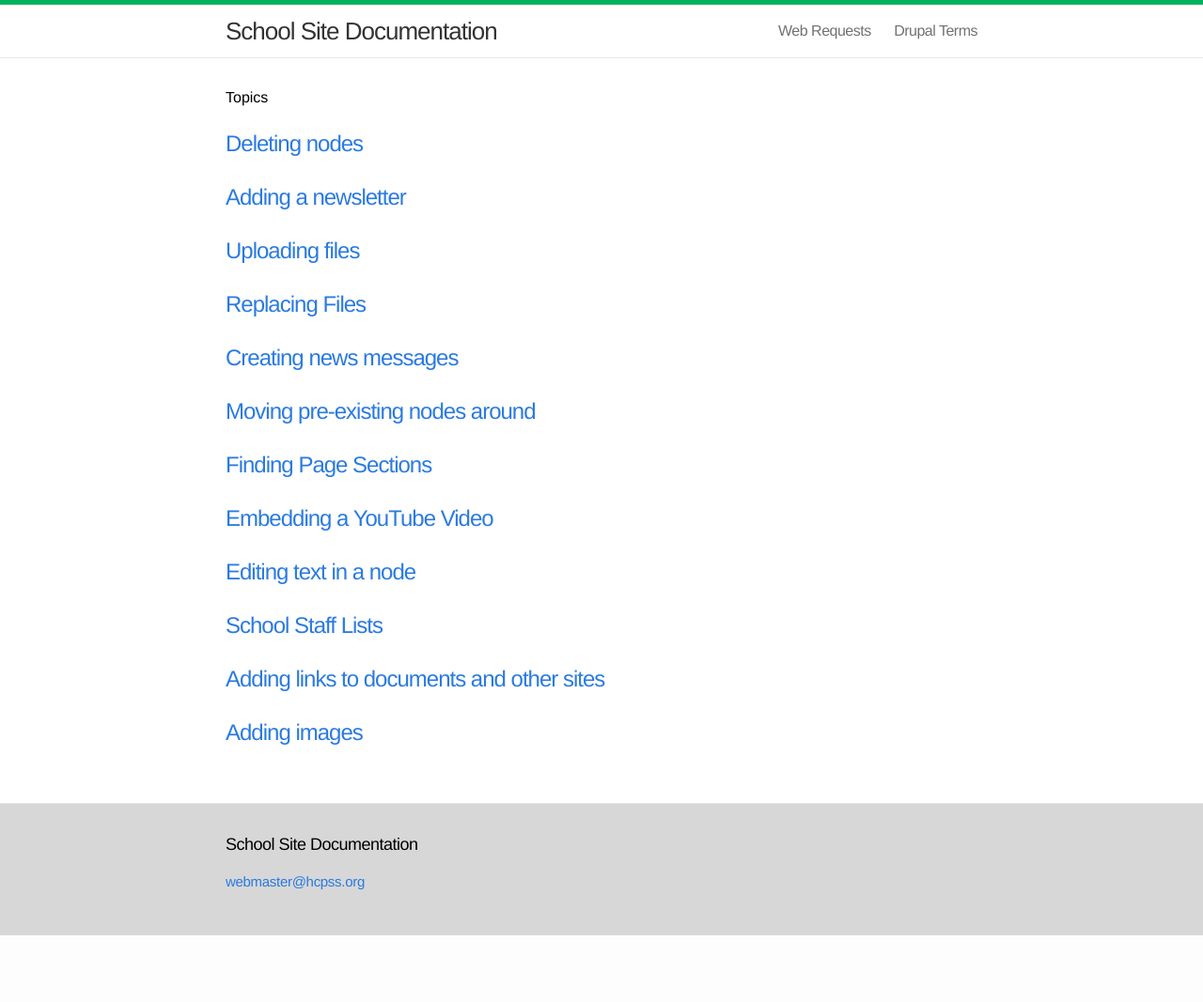
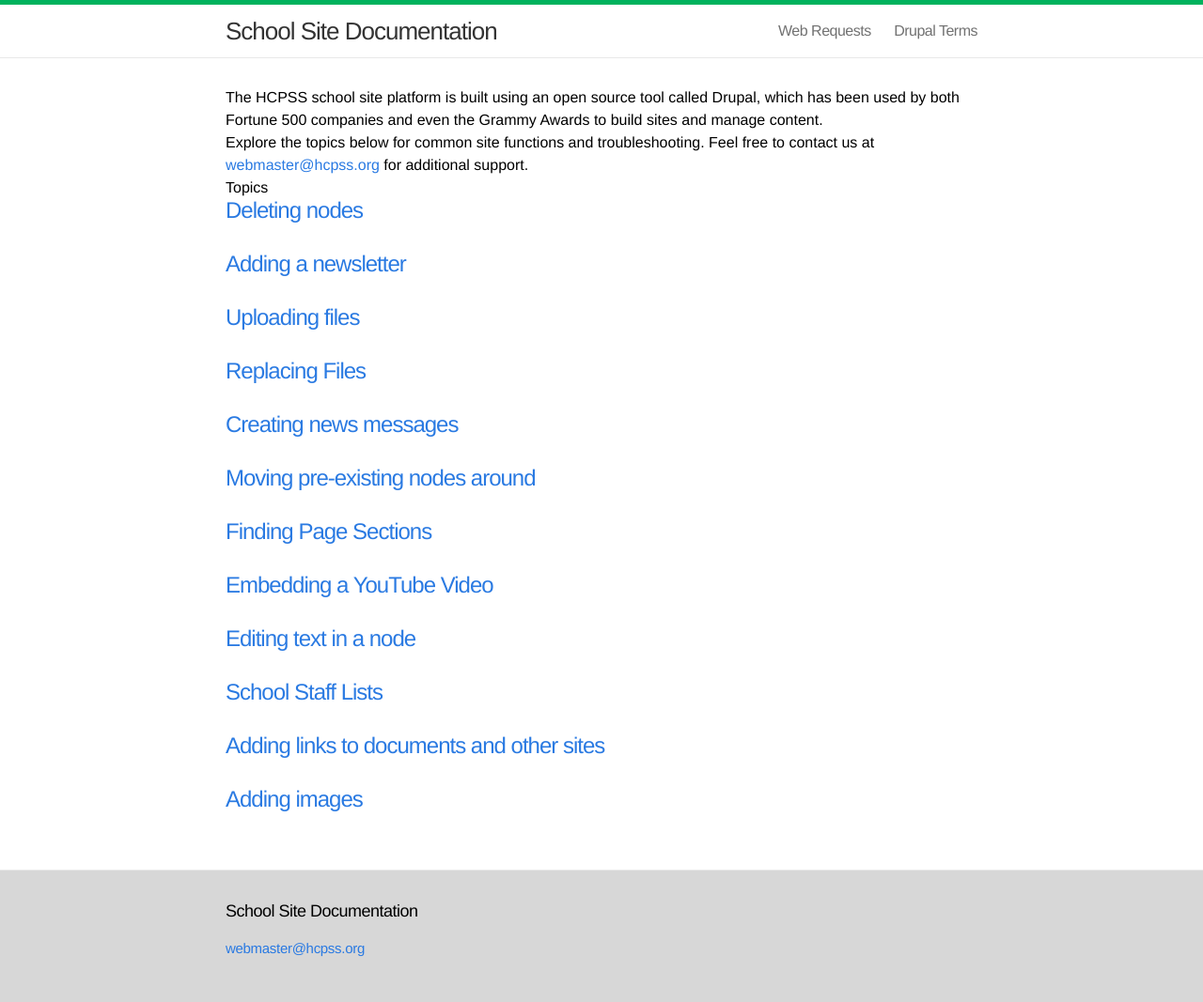
Before and after one commit to HCPSS/schoolsites-help, a Jekyll site: the page built from index.html, in a window 1280 px wide. Shown: the whole page at 94% size. Built offline with Jekyll 4.4.1, drawn with Linux system fonts in a browser that asks for light colours; Markdown is read by kramdown in place of the engine named in the settings; before the commit the page ends 996 px from its top, so only the background shows below that.

Commit message:
intro content

```diff
--- a/index.html
+++ b/index.html
@@ -4,7 +4,11 @@ layout: default
 
 <div class="home">
 
-  <h1>Topics</h1>
+<p>The HCPSS school site platform is built using an open source tool called Drupal, which has been used by both Fortune 500 companies and even the Grammy Awards to build sites and manage content.</p>
+
+<p>Explore the topics below for common site functions and troubleshooting. Feel free to contact us at <a href="mailto:webmaster@hcpss.org">webmaster@hcpss.org</a> for additional support.</p>
+
+  <h2>Topics</h2>
 
   <ul class="posts">
     {% for post in site.posts %}
```
